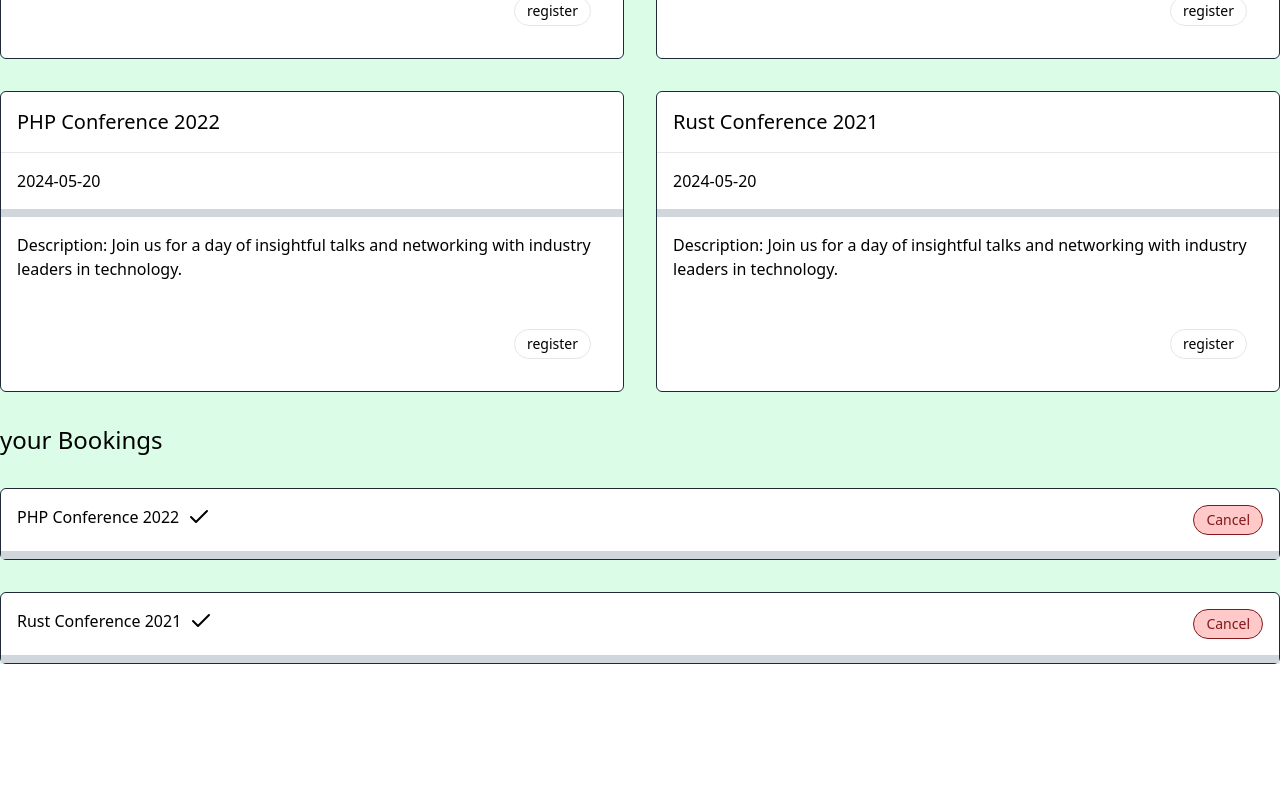
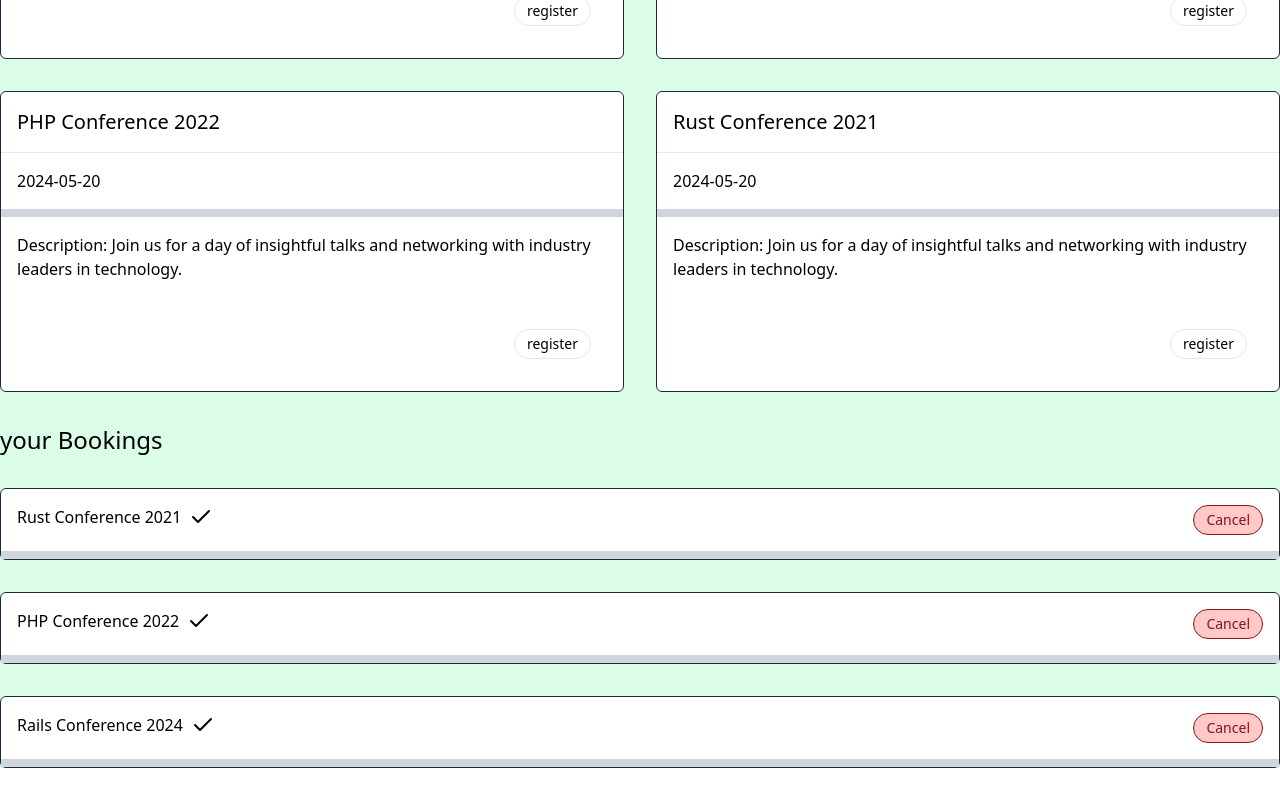
Before and after one commit to denisphamzero7/FRONTEND_VUEJS_NEW, a Vue app in the folder event-booking/: page / in a window 1280 px wide. Shown: the part 410-1210 px from the top of the page. Before the commit the page ends 1106 px from the top, so only its background shows below. Built offline with nearby package versions, Linux system fonts and the light colour scheme; data requests are answered from the project's data file.

Commit message:
update code

```diff
--- a/event-booking/db.json
+++ b/event-booking/db.json
@@ -31,17 +31,24 @@
   ],
   "bookings": [
     {
-      "id": "1753360977194",
+      "id": "1753362970404",
+      "userId": 1,
+      "eventId": "4",
+      "eventTitle": "Rust Conference 2021",
+      "status": "confirmed"
+    },
+    {
+      "id": "1753363023885",
       "userId": 1,
       "eventId": "3",
       "eventTitle": "PHP Conference 2022",
       "status": "confirmed"
     },
     {
-      "id": "1753361010133",
+      "id": "1753363036789",
       "userId": 1,
-      "eventId": "4",
-      "eventTitle": "Rust Conference 2021",
+      "eventId": "1",
+      "eventTitle": "Rails Conference 2024",
       "status": "confirmed"
     }
   ]
--- a/event-booking/src/App.vue
+++ b/event-booking/src/App.vue
@@ -3,20 +3,11 @@
 import EventList from '@/components/EventList.vue'
 import BookingItem from '@/components/BookingItem.vue'
 import LoadingBookingCard from '@/components/LoadingBookingCard.vue'
-import {onMounted, ref} from 'vue'
+import {onMounted} from 'vue'
+import useBookings from '@/composable/useBooking.js'
+const {loading,bookings,fetchBookings} = useBookings();
 
-const bookings = ref([])
-const bookingLoading =ref(false)
-const fetchBookings =async()=>{
-  bookingLoading.value=true
-  try {
-  const response = await fetch('http://localhost:3001/bookings')
-  bookings.value= await  response.json()
-  console.log( ' logKbokhu:',bookings.value);
-  } finally {
-    bookingLoading.value=false
-  }
-}
+
 const findBookingId =(id)=> bookings.value.findIndex(
     (b)=>b.id === id);
 
@@ -84,7 +75,7 @@
 
     <h1 class="text-2xl font-medium">your Bookings</h1>
     <section class="grid grid-cols-1 gap-8">
-      <template v-if="!bookingLoading">
+      <template v-if="!loading">
         <booking-item v-for="booking in bookings" :key="booking.id" :title ="booking.eventTitle" :status="booking.status"  @cancel="cancel(booking.id)" />
       </template>
       <template v-else><LoadingBookingCard  v-for="i in 4" :key="i"/></template>
--- /dev/null
+++ b/event-booking/src/composable/useBooking.js
@@ -0,0 +1,19 @@
+import {ref} from 'vue';
+
+const bookings = ref([])
+const loading =ref(false)
+const fetchBookings =async()=>{
+ loading.value=true
+  try {
+  const response = await fetch('http://localhost:3001/bookings')
+  bookings.value= await  response.json()
+  console.log( ' logKbokhu:',bookings.value);
+  } finally {
+    loading.value=false
+  }
+}
+export default function useBookings(){
+  return {
+    bookings,loading,fetchBookings
+  }
+}
```
